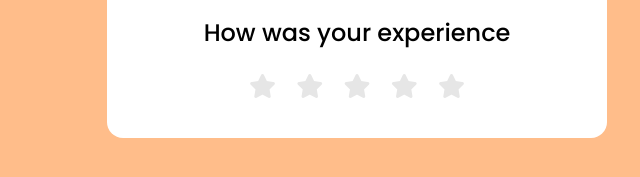
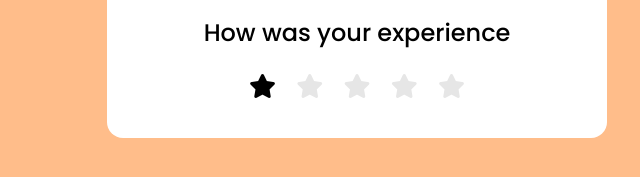
Before and after one commit to zayn-121/Star-Rating-in-Html-Css-and-Javascript, a plain HTML site: page index.html in a window 1280 px wide. In both pictures the pointer is over the icon 545 px from the left and 251 px from the top of the page. Shown: the part 165-342 px from the top of the page, 283-923 px from the left. Drawn offline with Linux system fonts and the light colour scheme.

Commit message:
minor change in css

```diff
--- a/style.css
+++ b/style.css
@@ -39,6 +39,10 @@ h1{
     color: #e6e6e6;
 }
 
+.stars i:hover {
+    color: #000;
+}
+
 .stars i.active {
     color: #000;
 }
```
